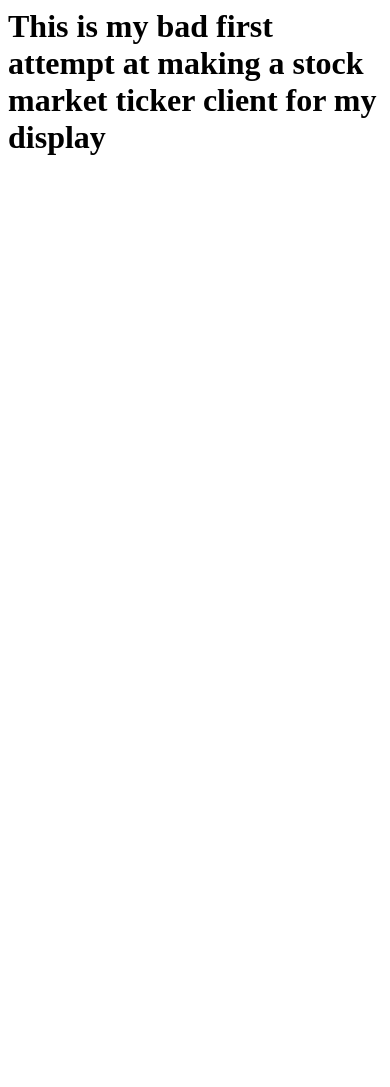
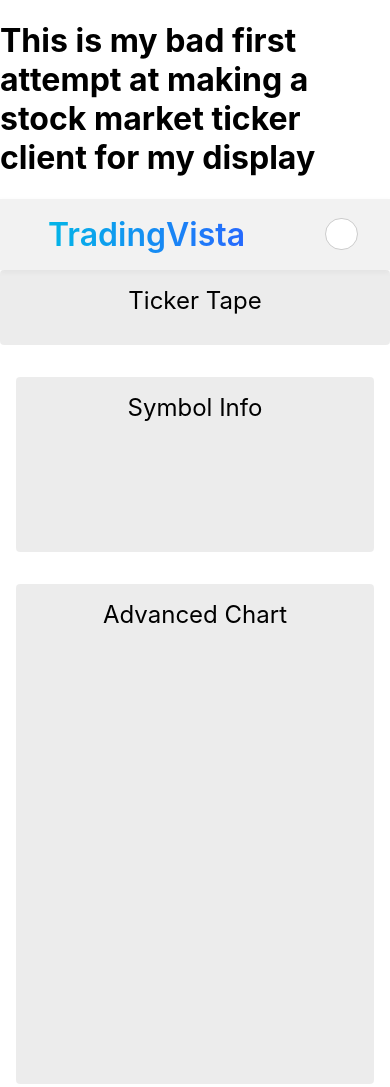
Before and after one commit to PICTUREJOAQUIN/WallStreet, a plain HTML site: page index.html in a window 390 px wide. Shown: the top 1087 px of the page. Before the commit the page ends 844 px from the top, so only its background shows below. Drawn offline with Linux system fonts and the light colour scheme.

Commit message:
Update index.html for WallStreet GitHub Pages

```diff
--- a/index.html
+++ b/index.html
@@ -1 +1,214 @@
 <h1>This is my bad first attempt at making a stock market ticker client for my display</h1>
+
+<!doctype html>
+<html lang="en">
+	<head>
+		<meta charset="UTF-8" />
+		<meta name="viewport" content="width=device-width, initial-scale=1.0" />
+		<title>Stock Details</title>
+		<style>
+			:root {
+				--gap-size: 32px;
+				box-sizing: border-box;
+				font-family: -apple-system, BlinkMacSystemFont, 'Trebuchet MS', Roboto,
+					Ubuntu, sans-serif;
+				color: #000;
+			}
+
+            * {
+                box-sizing: border-box;
+            }
+
+			body {
+				margin: 0;
+				padding: 0;
+				display: flex;
+				flex-direction: column;
+				align-items: center;
+				background: #fff;
+			}
+
+			header,
+			footer {
+				display: flex;
+				width: 100%;
+				align-items: center;
+				background: rgba(0, 0, 0, 0.05);
+				gap: 12px;
+			}
+
+			header {
+				justify-content: space-between;
+				padding: 0 var(--gap-size);
+				gap: calc(var(--gap-size) * 2);
+				box-shadow: rgba(0, 0, 0, 0.05) 0 2px 6px 0;
+				flex-direction: row;
+			}
+
+			header #site-logo {
+				font-weight: 600;
+				font-size: 32px;
+				padding: 16px;
+				background: var(
+					--18-promo-gradient-02,
+					linear-gradient(90deg, #00bce5 0%, #2962ff 100%)
+				);
+				-webkit-text-fill-color: transparent;
+				-webkit-background-clip: text;
+				background-clip: text;
+			}
+
+			header input[type='search'] {
+				padding: 10px;
+				width: 100%;
+				height: 32px;
+				max-width: 400px;
+				border: 1px solid #ccc;
+				border-radius: 20px;
+			}
+
+			footer {
+				flex-direction: column;
+				padding: calc(var(--gap-size) * 0.5) var(--gap-size);
+				margin-top: var(--gap-size);
+				border-top: solid 2px rgba(0, 0, 0, 0.1);
+				justify-content: center;
+			}
+
+			footer p,
+			#powered-by-tv p {
+				margin: 0;
+				font-size: 12px;
+				color: rgba(0, 0, 0, 0.6);
+			}
+
+			main {
+				display: grid;
+				width: 100%;
+				padding: 0 calc(var(--gap-size) * 0.5);
+				max-width: 960px;
+				grid-template-columns: 1fr 1fr;
+				grid-gap: var(--gap-size);
+			}
+
+			.span-full-grid,
+			#symbol-info,
+			#advanced-chart,
+			#company-profile,
+			#fundamental-data {
+				grid-column: span 2;
+			}
+
+            .span-one-column,
+            #technical-analysis,
+			#top-stories,
+			#powered-by-tv {
+                grid-column: span 1;
+            }
+
+			.skeleton,
+			#ticker-tape,
+			#symbol-info,
+			#advanced-chart,
+			#company-profile,
+			#fundamental-data,
+			#technical-analysis,
+			#top-stories,
+			#ticker-tape {
+				text-align: center;
+				padding: 16px;
+				font-size: 24px;
+				background: rgba(0, 0, 0, 0.075);
+				border-radius: 4px;
+			}
+
+			#ticker-tape {
+				width: 100%;
+				margin-bottom: var(--gap-size);
+				height: 75px;
+			}
+
+			#symbol-info {
+				height: 175px;
+			}
+
+			#advanced-chart {
+				height: 500px;
+			}
+
+			#company-profile {
+				height:390px;
+			}
+
+			#fundamental-data {
+				height: 490px;
+			}
+
+			#technical-analysis,
+			#top-stories {
+				height: 425px;
+			}
+
+			#powered-by-tv {
+				display: flex;
+				background: #f8f9fd;
+				border: solid 1px #e0e3eb;
+				text-align: justify;
+				flex-direction: column;
+				gap: 8px;
+				font-size: 14px;
+				padding: 16px;
+				border-radius: 6px;
+			}
+
+			#powered-by-tv a, #powered-by-tv a:visited {
+				color: #2962ff;
+			}
+
+			@media (max-width: 800px) {
+				main > section,
+				.span-full-grid,
+				#technical-analysis,
+				#top-stories,
+				#powered-by-tv {
+					grid-column: span 2;
+				}
+			}
+		</style>
+	</head>
+	<body>
+		<header>
+			<a id="site-logo" href="#">TradingVista</a>
+			<input type="search" placeholder="Search..." />
+		</header>
+		<nav id="ticker-tape">Ticker Tape</nav>
+		<main>
+			<section id="symbol-info">Symbol Info</section>
+			<section id="advanced-chart">Advanced Chart</section>
+			<section id="company-profile">Company Profile</section>
+			<section id="fundamental-data">Fundamental Data</section>
+			<section id="technical-analysis">Technical Analysis</section>
+			<section id="top-stories">Top Stories</section>
+			<section id="powered-by-tv">
+				<svg xmlns="http://www.w3.org/2000/svg" width="157" height="21">
+					<use href="/widget-docs/tradingview-logo.svg#tradingview-logo"></use>
+				</svg>
+				<p>
+					Charts and financial information provided by TradingView, a popular
+					charting & trading platform. Check out even more
+					<a href="https://www.tradingview.com/features/">advanced features</a>
+					or <a href="https://www.tradingview.com/widget/">grab charts</a> for
+					your website.
+				</p>
+			</section>
+		</main>
+		<footer>
+			<p>
+				This example page is part of a tutorial for integrating TradingView
+				widgets into your website.
+			</p>
+			<p><a href="https://www.tradingview.com/widget-docs/tutorials/build-page/#build-a-page">View the tutorial</a></p>
+		</footer>
+	</body>
+	<script></script>
+</html>
```
